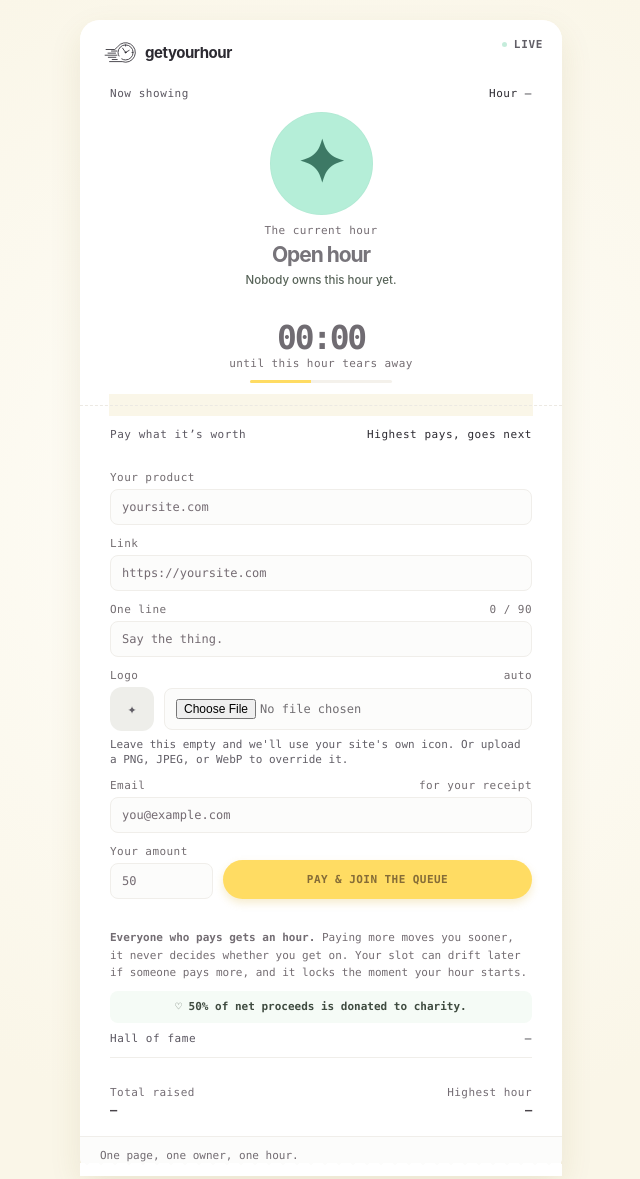
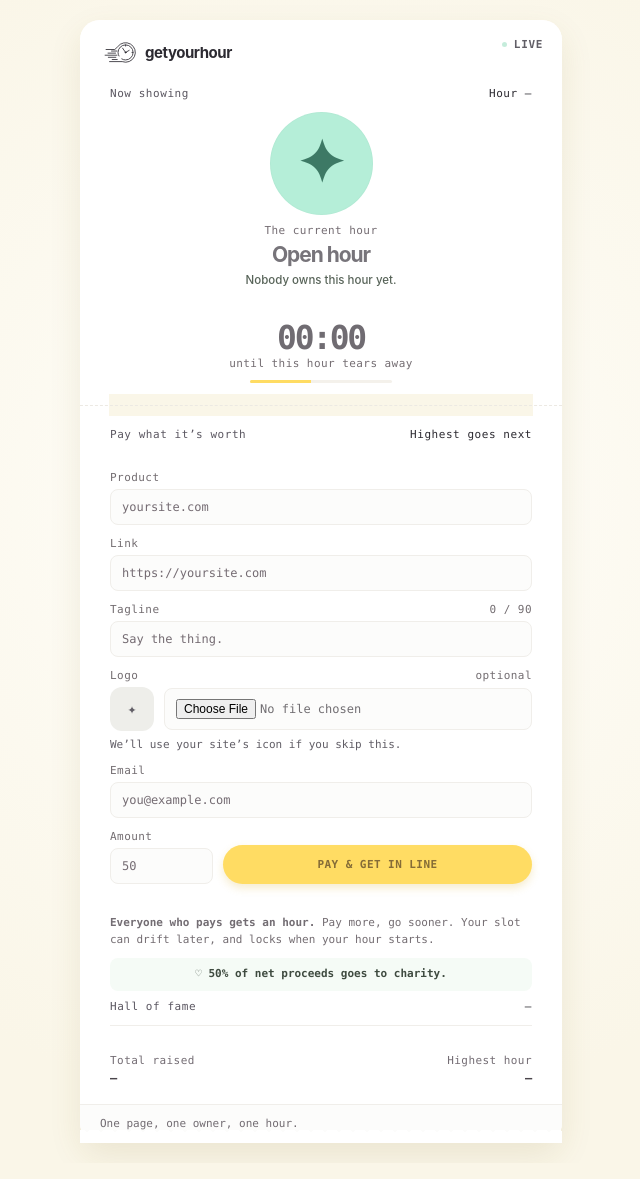
Before and after one commit to kavya5cloud/YourHour, a website: page public/index.html in a window 1280 px wide. Shown: the top 1179 px of the page, without its empty margins (319-959 px from the left). Drawn offline with Linux system fonts and the light colour scheme; no server answers.

Commit message:
Cut the form copy down
The buying form explained itself three times over: every field carried a
helper phrase, the logo note ran two sentences, and the rules paragraph
restated the whole model a visitor had already read at the top of the section.

Labels are now single words, the logo note is one short sentence, and the
rules keep only what a buyer cannot infer -- that a slot can drift later and
locks when the hour starts.

Co-Authored-By: Claude Opus 5 <noreply@anthropic.com>

```diff
--- a/public/app.js
+++ b/public/app.js
@@ -152,7 +152,7 @@ function renderQueue(data) {
   if (data.queue.length === 0) {
     const empty = document.createElement('p');
     empty.className = 'queue-empty';
-    empty.textContent = 'Nobody is waiting. Pay anything and you are next up.';
+    empty.textContent = 'Nobody waiting — pay anything to go next.';
     list.append(empty);
   } else {
     for (const entry of data.queue) {
@@ -174,7 +174,7 @@ function renderQueue(data) {
   setText(
     $('front-hint'),
     data.queue.length === 0
-      ? 'anything gets you next'
+      ? 'any amount goes next'
       : `${money(data.frontOfQueueCents)} to go first`,
   );
 }
--- a/public/index.html
+++ b/public/index.html
@@ -53,7 +53,7 @@
           <div class="tear" aria-hidden="true"><i></i><i></i></div>
 
           <section class="auction-card" aria-labelledby="auction-title">
-            <div class="eyebrow"><span id="auction-title">Pay what it&rsquo;s worth</span><b id="queue-note">Highest pays, goes next</b></div>
+            <div class="eyebrow"><span id="auction-title">Pay what it&rsquo;s worth</span><b id="queue-note">Highest goes next</b></div>
 
             <!-- The running order. A projection, not a schedule: it reshuffles
                  whenever someone pays more, right up until an hour starts and
@@ -61,27 +61,27 @@
             <div class="queue" id="queue" aria-live="polite"></div>
 
             <form id="claim-form">
-              <div class="field"><label for="name">Your product</label><input id="name" name="name" maxlength="24" placeholder="yoursite.com" autocomplete="off" required /></div>
+              <div class="field"><label for="name">Product</label><input id="name" name="name" maxlength="24" placeholder="yoursite.com" autocomplete="off" required /></div>
               <div class="field"><label for="link">Link</label><input id="link" name="link" maxlength="200" placeholder="https://yoursite.com" autocomplete="off" inputmode="url" required /></div>
-              <div class="field"><label for="message">One line <span class="count" id="count">0 / 90</span></label><input id="message" name="message" maxlength="90" placeholder="Say the thing." autocomplete="off" /></div>
+              <div class="field"><label for="message">Tagline <span class="count" id="count">0 / 90</span></label><input id="message" name="message" maxlength="90" placeholder="Say the thing." autocomplete="off" /></div>
               <div class="field">
-                <label for="logo">Logo <span class="count">auto</span></label>
+                <label for="logo">Logo <span class="count">optional</span></label>
                 <div class="logo-field">
                   <img class="logo-preview" id="logo-preview" alt="" hidden />
                   <span class="logo-placeholder" id="logo-placeholder" aria-hidden="true">✦</span>
                   <input id="logo" name="logo" type="file" accept="image/png,image/jpeg,image/webp" />
                   <button class="logo-clear" id="logo-clear" type="button" hidden>Remove</button>
                 </div>
-                <p class="logo-note" id="logo-note">Leave this empty and we'll use your site's own icon. Or upload a PNG, JPEG, or WebP to override it.</p>
+                <p class="logo-note" id="logo-note">We&rsquo;ll use your site&rsquo;s icon if you skip this.</p>
               </div>
-              <div class="field"><label for="email">Email <span class="count">for your receipt</span></label><input id="email" name="email" type="email" maxlength="254" placeholder="you@example.com" autocomplete="email" required /></div>
+              <div class="field"><label for="email">Email</label><input id="email" name="email" type="email" maxlength="254" placeholder="you@example.com" autocomplete="email" required /></div>
               <div class="bid-row">
-                <div class="field"><label for="amount">Your amount <span class="count" id="front-hint"></span></label><input id="amount" name="amount" inputmode="numeric" autocomplete="off" placeholder="50" required /></div>
-                <button class="claim" id="claim-submit" type="submit">Pay &amp; join the queue</button>
+                <div class="field"><label for="amount">Amount <span class="count" id="front-hint"></span></label><input id="amount" name="amount" inputmode="numeric" autocomplete="off" placeholder="50" required /></div>
+                <button class="claim" id="claim-submit" type="submit">Pay &amp; get in line</button>
               </div>
               <p class="message" id="form-message" role="alert"></p>
-              <p class="rules" id="claim-help"><strong>Everyone who pays gets an hour.</strong> Paying more moves you sooner, it never decides whether you get on. Your slot can drift later if someone pays more, and it locks the moment your hour starts.</p>
-              <p class="charity-note">♡ <strong>50% of net proceeds is donated to charity.</strong></p>
+              <p class="rules" id="claim-help"><strong>Everyone who pays gets an hour.</strong> Pay more, go sooner. Your slot can drift later, and locks when your hour starts.</p>
+              <p class="charity-note">♡ <strong>50% of net proceeds goes to charity.</strong></p>
             </form>
           </section>
 
```
